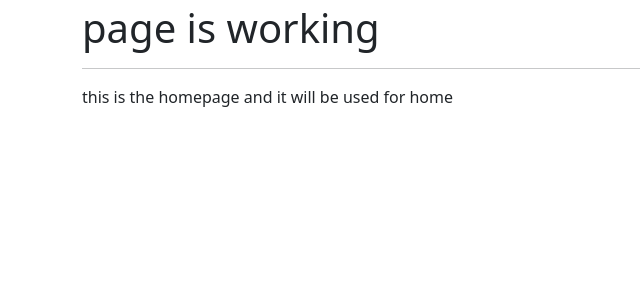
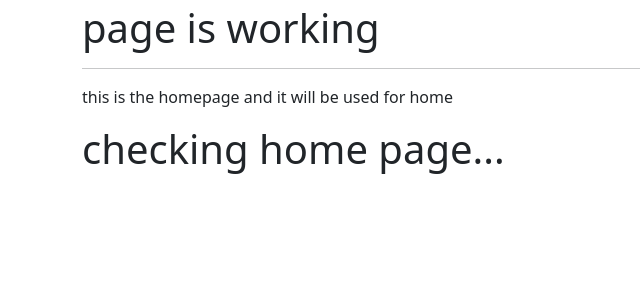
Before and after one commit to notSoRandom15/fcd-project, a Django app: page / in a window 1280 px wide. Shown: the part 56-356 px from the top of the page, without its empty margins (0-640 px from the left). Run offline with Django 4.2, Linux system fonts and the light colour scheme; parts of the project's set-up code (start-up, migrations or seed data) failed here and were passed over; some libraries are stand-ins or nearby versions.

Commit message:
checking home page

```diff
--- a/fcp/templates/pages/home.html
+++ b/fcp/templates/pages/home.html
@@ -4,4 +4,7 @@
 <hr>
 
 <p>this is the homepage and it will be used for home</p>
+
+
+<h1>checking home page...</h1>
 {% endblock content %}
```
